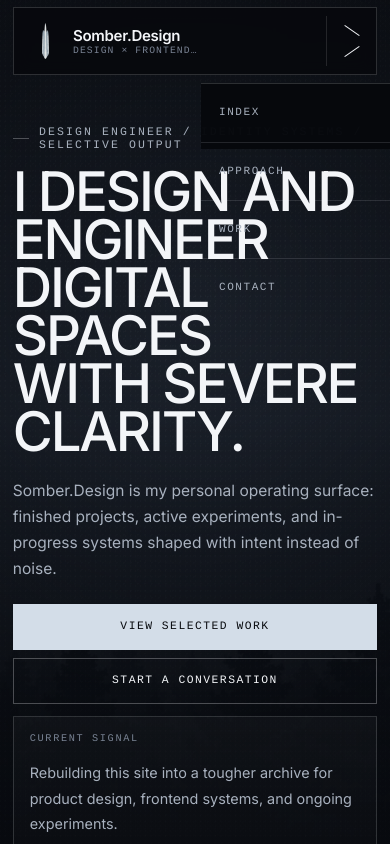
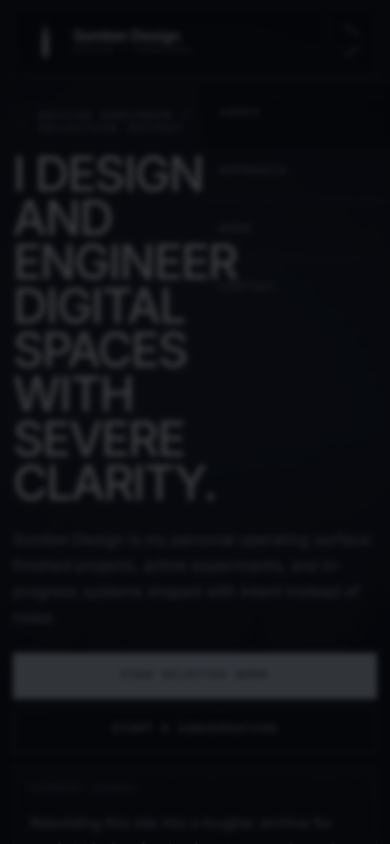
Before and after one commit to GreyKrow/SomberDesign, a Vue app: page / in a window 390 px wide. Both pictures are taken after a click on the button "Toggle navigation". Shown: the top 844 px of the page. Built offline with nearby package versions, Linux system fonts and the light colour scheme.

Commit message:
Resolve mobile menu layering and hero breakpoint composition

```diff
--- a/src/assets/styles/_base.scss
+++ b/src/assets/styles/_base.scss
@@ -15,6 +15,10 @@ body {
   font-family: var(--font-body);
   text-rendering: geometricPrecision;
   -webkit-font-smoothing: antialiased;
+}
+
+body.nav-open {
+  overflow: hidden;
 }
 
 a {
--- a/src/components/inHeroSection.vue
+++ b/src/components/inHeroSection.vue
@@ -163,13 +163,32 @@ import { profileData } from '../data/inProfileData'
   }
 }
 
-@media (max-width: 640px) {
+
+@media (max-width: 900px) {
   .heroSection {
-    padding-top: 3rem;
+    padding-top: 2.4rem;
   }
 
   .heroSection__title {
-    font-size: clamp(2.2rem, 14vw, 4rem);
+    max-width: 10ch;
+    font-size: clamp(2rem, 10.5vw, 3.8rem);
+    line-height: 0.9;
+  }
+
+  .heroSection__intro {
+    max-width: 46ch;
+  }
+}
+
+@media (max-width: 640px) {
+  .heroSection {
+    padding-top: 2rem;
+  }
+
+  .heroSection__title {
+    max-width: 9ch;
+    font-size: clamp(1.85rem, 12.5vw, 3rem);
+    line-height: 0.92;
   }
 
   .heroSection__intro {
--- a/src/components/inSiteHeader.vue
+++ b/src/components/inSiteHeader.vue
@@ -1,5 +1,5 @@
 <script setup>
-import { onBeforeUnmount, onMounted, ref } from 'vue'
+import { onBeforeUnmount, onMounted, ref, watch } from 'vue'
 
 const isMenuOpen = ref(false)
 
@@ -30,12 +30,17 @@ const handleKeydown = event => {
   }
 }
 
+watch(isMenuOpen, value => {
+  document.body.classList.toggle('nav-open', value)
+})
+
 onMounted(() => {
   window.addEventListener('resize', handleResize)
   window.addEventListener('keydown', handleKeydown)
 })
 
 onBeforeUnmount(() => {
+  document.body.classList.remove('nav-open')
   window.removeEventListener('resize', handleResize)
   window.removeEventListener('keydown', handleKeydown)
 })
@@ -77,6 +82,13 @@ onBeforeUnmount(() => {
         </a>
       </nav>
     </div>
+    <button
+      v-if="isMenuOpen"
+      class="siteHeader__scrim"
+      type="button"
+      aria-label="Close navigation menu"
+      @click="closeMenu"
+    ></button>
   </header>
 </template>
 
@@ -165,7 +177,8 @@ onBeforeUnmount(() => {
   outline: none;
 }
 
-.siteHeader__menuButton {
+.siteHeader__menuButton,
+.siteHeader__scrim {
   display: none;
 }
 
@@ -194,6 +207,7 @@ onBeforeUnmount(() => {
     border-left: 1px solid rgba(243, 245, 248, 0.12);
     background: transparent;
     cursor: pointer;
+    z-index: 45;
   }
 
   .siteHeader__menuButton span {
@@ -213,6 +227,17 @@ onBeforeUnmount(() => {
     transform: translateY(-3px) rotate(-35deg);
   }
 
+  .siteHeader__scrim {
+    position: fixed;
+    inset: 0;
+    display: block;
+    background: rgba(4, 6, 9, 0.78);
+    backdrop-filter: blur(3px);
+    border: 0;
+    z-index: 30;
+    cursor: pointer;
+  }
+
   .siteHeader__nav {
     position: fixed;
     left: 0;
@@ -224,7 +249,7 @@ onBeforeUnmount(() => {
     align-content: start;
     width: 100vw;
     border-top: 1px solid var(--color-line);
-    background: rgba(7, 9, 13, 0.98);
+    background: linear-gradient(180deg, rgba(7, 9, 13, 0.98), rgba(7, 9, 13, 0.94));
     opacity: 0;
     pointer-events: none;
     transform: translateY(-6px);
@@ -244,6 +269,7 @@ onBeforeUnmount(() => {
     border-left: 0;
     border-top: 1px solid rgba(243, 245, 248, 0.12);
     padding-inline: 1.1rem;
+    font-size: 0.72rem;
   }
 
   .siteHeader__link:first-child {
```
